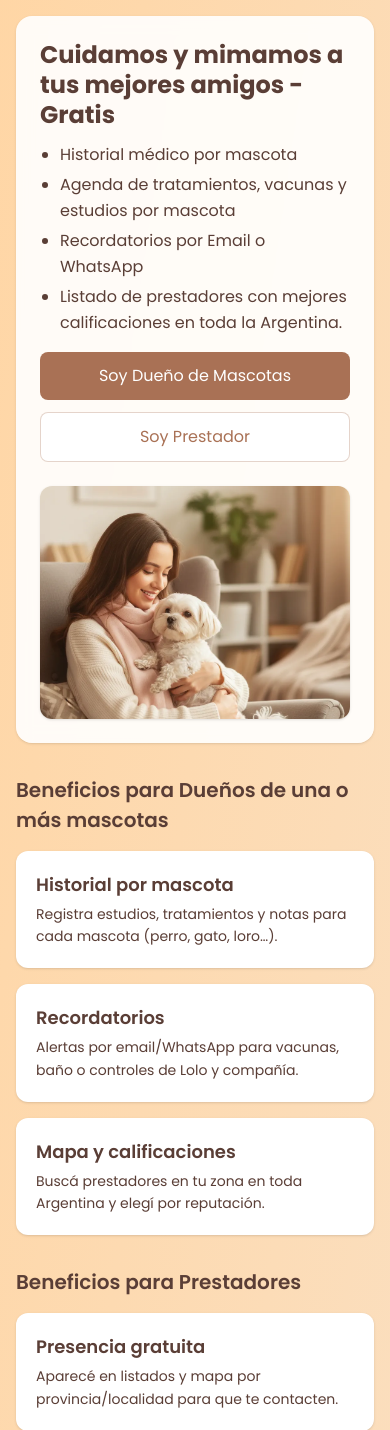
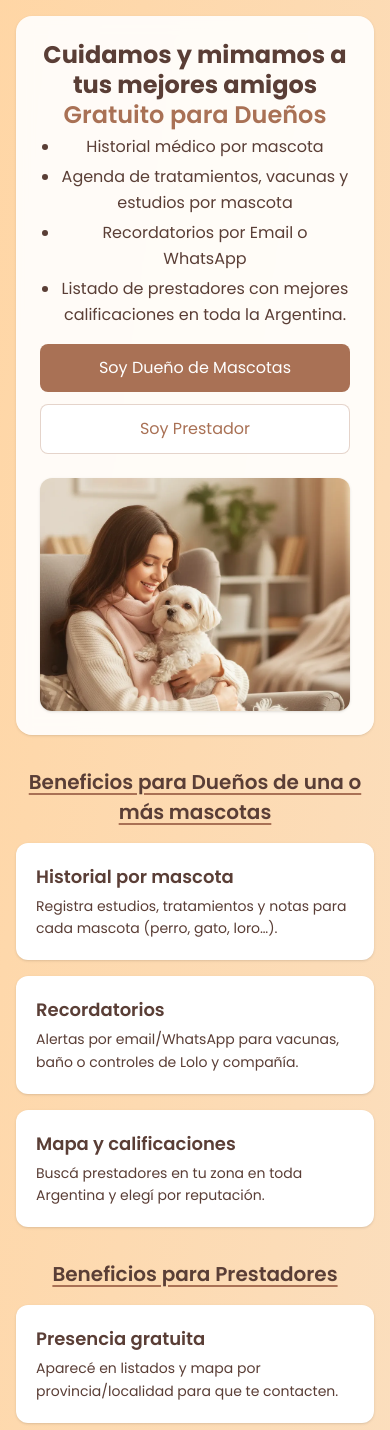
Before and after one commit to silviadelanzo/gestionmascotas, a PHP site: page /mascotasymimos/index_responsive.php in a window 390 px wide. Shown: the part 80-1510 px from the top of the page. Run offline with PHP 8.4, Linux system fonts and the light colour scheme; some libraries are stand-ins or nearby versions.

Commit message:
Landing responsive: títulos centrados; 'Gratuito para Dueños' destacado y en segunda línea; encabezados subrayados; sección de suscripción centrada

```diff
--- a/public/index_responsive.php
+++ b/public/index_responsive.php
@@ -29,8 +29,11 @@
     <section class="max-w-screen-xl mx-auto px-4 pt-4 pb-8 md:pt-8 md:pb-12">
       <div class="rounded-2xl bg-white/90 backdrop-blur p-6 md:p-10 shadow">
         <div class="grid grid-cols-1 md:grid-cols-2 gap-6 md:gap-10 items-center">
-          <div>
-            <h2 class="text-[clamp(1.5rem,5vw,2.25rem)] leading-tight font-bold mb-3">Cuidamos y mimamos a tus mejores amigos - Gratis</h2>
+          <div class="text-center">
+            <h2 class="text-[clamp(1.5rem,5vw,2.25rem)] leading-tight font-bold mb-1">
+              Cuidamos y mimamos a tus mejores amigos
+              <span class="block text-[#A97155] font-semibold">Gratuito para Dueños</span>
+            </h2>
             <ul class="list-disc pl-5 space-y-1 text-base md:text-lg leading-relaxed mb-4">
               <li>Historial médico por mascota</li>
               <li>Agenda de tratamientos, vacunas y estudios por mascota</li>
@@ -51,7 +54,9 @@
 
     <!-- Beneficios Dueños -->
     <section id="beneficios-duenos" class="max-w-screen-xl mx-auto px-4 pb-8 md:pb-12">
-      <h3 class="text-[clamp(1.25rem,4vw,1.75rem)] font-semibold mb-4">Beneficios para Dueños de una o más mascotas</h3>
+      <h3 class="text-[clamp(1.25rem,4vw,1.75rem)] font-semibold mb-4 text-center underline underline-offset-4 decoration-2 decoration-[#A97155]">
+        Beneficios para Dueños de una o más mascotas
+      </h3>
       <div class="grid grid-cols-1 sm:grid-cols-2 lg:grid-cols-3 gap-4 md:gap-6">
         <article class="rounded-xl bg-white p-5 shadow">
           <h4 class="text-lg font-semibold mb-1">Historial por mascota</h4>
@@ -70,7 +75,9 @@
 
     <!-- Beneficios Prestadores -->
     <section id="beneficios-prestadores" class="max-w-screen-xl mx-auto px-4 pb-8 md:pb-12">
-      <h3 class="text-[clamp(1.25rem,4vw,1.75rem)] font-semibold mb-4">Beneficios para Prestadores</h3>
+      <h3 class="text-[clamp(1.25rem,4vw,1.75rem)] font-semibold mb-4 text-center underline underline-offset-4 decoration-2 decoration-[#A97155]">
+        Beneficios para Prestadores
+      </h3>
       <div class="grid grid-cols-1 sm:grid-cols-2 lg:grid-cols-3 gap-4 md:gap-6">
         <article class="rounded-xl bg-white p-5 shadow">
           <h4 class="text-lg font-semibold mb-1">Presencia gratuita</h4>
@@ -101,7 +108,7 @@
 
     <!-- Suscripción -->
     <section id="suscripcion" class="max-w-screen-md mx-auto px-4 pb-12">
-      <div class="rounded-2xl bg-white/95 backdrop-blur p-6 md:p-8 shadow">
+      <div class="rounded-2xl bg-white/95 backdrop-blur p-6 md:p-8 shadow text-center">
         <h3 class="text-[clamp(1.25rem,4vw,1.75rem)] font-semibold mb-2">¿Querés enterarte cuando lancemos?</h3>
         <p class="text-sm md:text-base leading-relaxed mb-4">Dejanos tu email y te avisamos. Podés darte de baja cuando quieras.</p>
         <form class="space-y-4" method="post" action="guardar_suscripcion.php" onsubmit="return validateEmail()">
```
